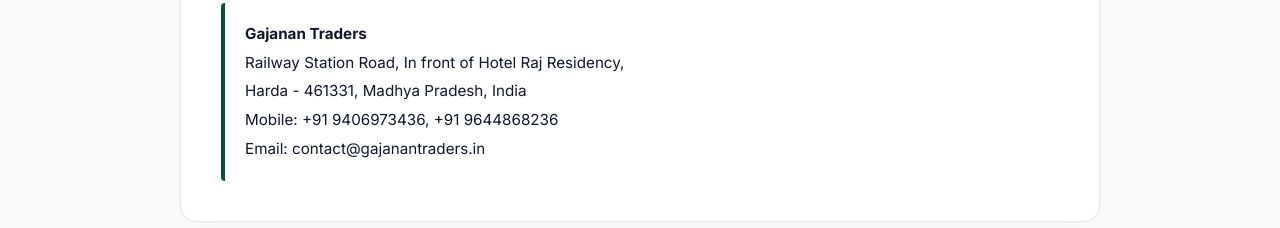
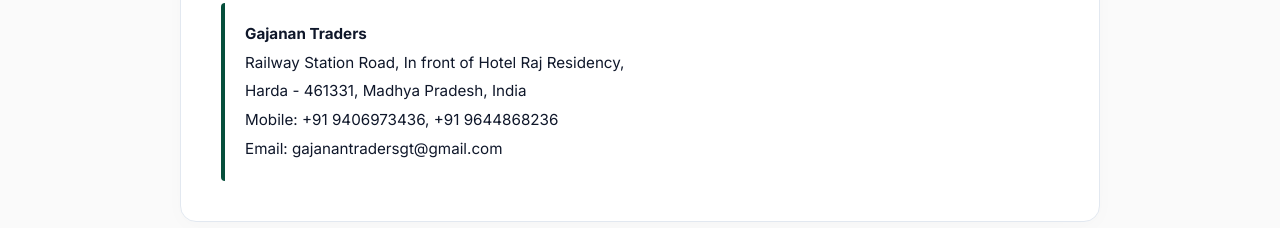
Before and after one commit to Mayankgour22/gajanan-trades-web, a Next.js app: page /privacy-policy in a window 1280 px wide. Shown: the part 2500-2728 px from the top of the page. Built offline with nearby package versions, Linux system fonts and the light colour scheme.

Commit message:
did somne chanegs for contact email

```diff
--- a/src/app/privacy-policy/page.tsx
+++ b/src/app/privacy-policy/page.tsx
@@ -118,7 +118,7 @@
                 <p>Railway Station Road, In front of Hotel Raj Residency,</p>
                 <p>Harda - 461331, Madhya Pradesh, India</p>
                 <p>Mobile: +91 9406973436, +91 9644868236</p>
-                <p>Email: contact@gajanantraders.in</p>
+                <p>Email: gajanantradersgt@gmail.com</p>
               </div>
             </section>
           </div>
--- a/src/app/refund-policy/page.tsx
+++ b/src/app/refund-policy/page.tsx
@@ -116,7 +116,7 @@
                 <p>Railway Station Road, In front of Hotel Raj Residency,</p>
                 <p>Harda - 461331, Madhya Pradesh, India</p>
                 <p>Mobile: +91 9406973436, +91 9644868236</p>
-                <p>Email: contact@gajanantraders.in</p>
+                <p>Email:  gajanantradersgt@gmail.com</p>
               </div>
             </section>
           </div>
--- a/src/app/shipping-policy/page.tsx
+++ b/src/app/shipping-policy/page.tsx
@@ -124,7 +124,7 @@
                 <p>Railway Station Road, In front of Hotel Raj Residency,</p>
                 <p>Harda - 461331, Madhya Pradesh, India</p>
                 <p>Mobile: +91 9406973436, +91 9644868236</p>
-                <p>Email: contact@gajanantraders.in</p>
+                <p>Email: gajanantradersgt@gmail.com</p>
               </div>
             </section>
           </div>
--- a/src/app/terms-of-use/page.tsx
+++ b/src/app/terms-of-use/page.tsx
@@ -122,7 +122,7 @@
                 <p>Railway Station Road, In front of Hotel Raj Residency,</p>
                 <p>Harda - 461331, Madhya Pradesh, India</p>
                 <p>Mobile: +91 79715 49885</p>
-                <p>Email: contact@gajanantraders.in</p>
+                <p>Email:  gajanantradersgt@gmail.com</p>
               </div>
             </section>
           </div>
```
